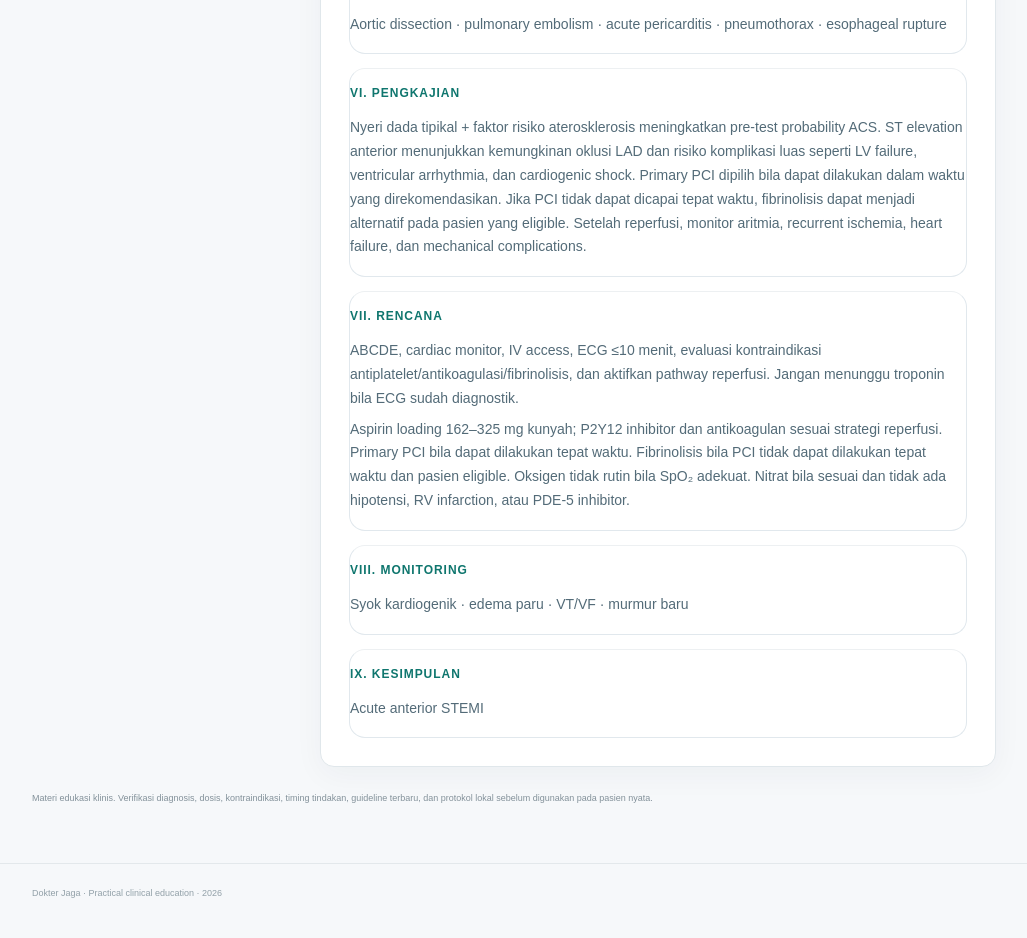
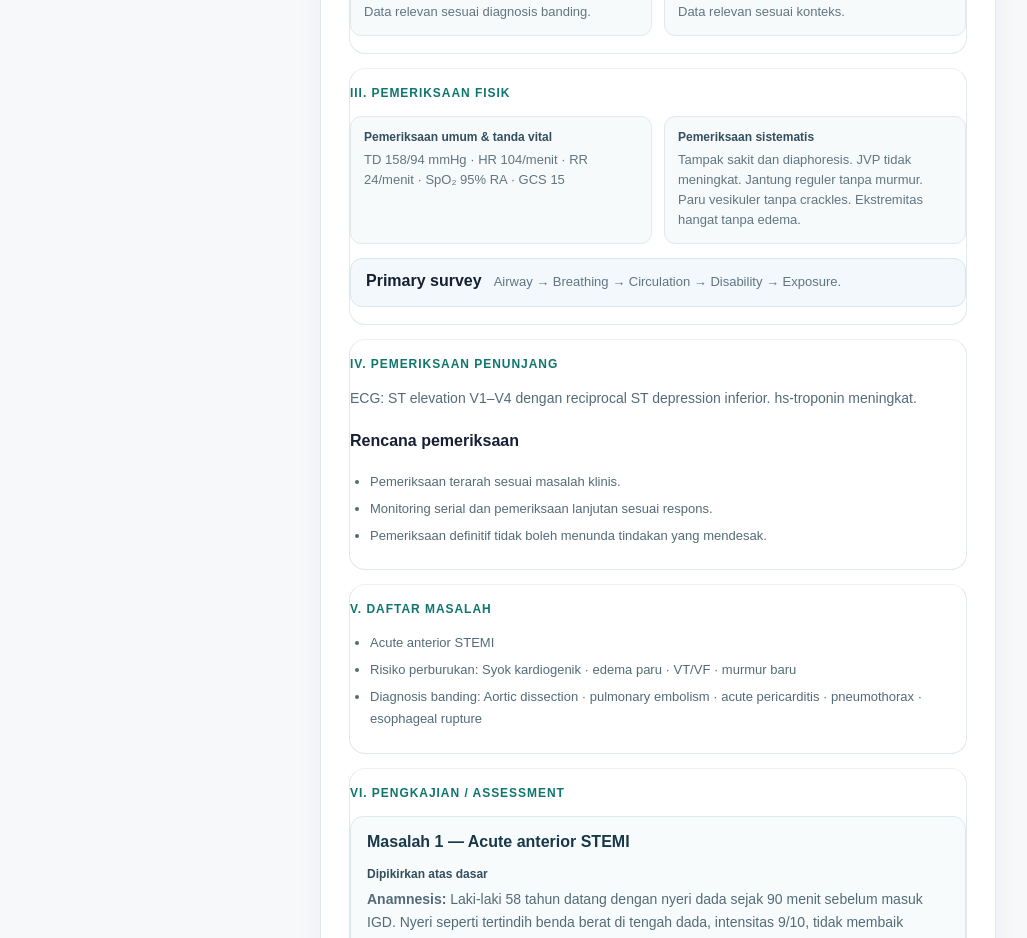
Before and after one commit to dwimakdasarimd-star/dokter-jaga-v1, a Next.js app: page /emergency in a window 1280 px wide. Shown: the part 1000-1938 px from the top of the page, without its empty margins (250-1277 px from the left). Built offline with nearby package versions, Linux system fonts and the light colour scheme.

Commit message:
refactor: expand POMR sections

```diff
--- a/app/emergency/POMRCaseView.tsx
+++ b/app/emergency/POMRCaseView.tsx
@@ -1,4 +1,21 @@
 'use client'
 import type { EmergencyCase } from './cases'
 import type { Discussion } from './discussions'
-export default function POMRCaseView({item,discussion}:{item:EmergencyCase;discussion?:Discussion}){return <div className="pomr-case"><section className="pomr-block"><div className="pomr-title">I. Identitas</div><p>{item.title} · {item.category}</p></section><section className="pomr-block"><div className="pomr-title">II. Anamnesis</div><p>{item.vignette}</p></section><section className="pomr-block"><div className="pomr-title">III. Pemeriksaan Fisik</div><p>{item.vitals}</p><p>{item.exam}</p></section><section className="pomr-block"><div className="pomr-title">IV. Pemeriksaan Penunjang</div><p>{item.tests}</p></section><section className="pomr-block"><div className="pomr-title">V. Daftar Masalah</div><p>{item.diagnosis}</p><p>{item.ddx}</p></section><section className="pomr-block"><div className="pomr-title">VI. Pengkajian</div><p>{discussion?.reasoning?.join(' ')}</p></section><section className="pomr-block"><div className="pomr-title">VII. Rencana</div><p>{item.approach}</p><p>{item.treatment}</p></section><section className="pomr-block"><div className="pomr-title">VIII. Monitoring</div><p>{item.redflags}</p></section><section className="pomr-block"><div className="pomr-title">IX. Kesimpulan</div><p>{item.diagnosis}</p></section></div>}
+
+export default function POMRCaseView({item,discussion}:{item:EmergencyCase;discussion?:Discussion}){
+ const list=(xs:string[])=> <ul className="pomr-list">{xs.map((x,i)=><li key={i}>{x}</li>)}</ul>
+ return <div className="pomr-case">
+  <section className="pomr-block"><div className="pomr-title">I. Identitas & Keluhan Utama</div><div className="pomr-grid two"><div><b>Case</b><span>{String(item.id).padStart(3,'0')}</span></div><div><b>Kategori</b><span>{item.category}</span></div><div><b>Diagnosis kerja</b><span>{item.diagnosis}</span></div><div><b>Prioritas</b><span>Emergensi</span></div></div><div className="pomr-sub"><b>Keluhan utama</b><p>{item.vignette.split('. ')[0]}.</p></div></section>
+  <section className="pomr-block"><div className="pomr-title">II. Anamnesis</div><h4>Riwayat Penyakit Sekarang</h4><p>{item.vignette}</p><div className="pomr-grid two"><div><b>Riwayat penyakit dahulu</b><span>Komorbid dan faktor risiko yang tersedia pada kasus.</span></div><div><b>Obat & alergi</b><span>Data yang perlu dikonfirmasi.</span></div><div><b>Riwayat keluarga</b><span>Data relevan sesuai diagnosis banding.</span></div><div><b>Sosial & kebiasaan</b><span>Data relevan sesuai konteks.</span></div></div></section>
+  <section className="pomr-block"><div className="pomr-title">III. Pemeriksaan Fisik</div><div className="pomr-grid two"><div><b>Pemeriksaan umum & tanda vital</b><span>{item.vitals}</span></div><div><b>Pemeriksaan sistematis</b><span>{item.exam}</span></div></div><div className="pomr-callout"><b>Primary survey</b><span>Airway → Breathing → Circulation → Disability → Exposure.</span></div></section>
+  <section className="pomr-block"><div className="pomr-title">IV. Pemeriksaan Penunjang</div><p>{item.tests}</p><h4>Rencana pemeriksaan</h4>{list(['Pemeriksaan terarah sesuai masalah klinis.','Monitoring serial dan pemeriksaan lanjutan sesuai respons.','Pemeriksaan definitif tidak boleh menunda tindakan yang mendesak.'])}</section>
+  <section className="pomr-block"><div className="pomr-title">V. Daftar Masalah</div>{list([item.diagnosis,`Risiko perburukan: ${item.redflags}`,`Diagnosis banding: ${item.ddx}`])}</section>
+  <section className="pomr-block"><div className="pomr-title">VI. Pengkajian / Assessment</div><div className="assessment-card"><h4>Masalah 1 — {item.diagnosis}</h4><h5>Dipikirkan atas dasar</h5><p><b>Anamnesis:</b> {item.vignette}</p><p><b>Pemeriksaan fisik:</b> {item.vitals} {item.exam}</p><p><b>Pemeriksaan penunjang:</b> {item.tests}</p><h5>Analisis / clinical reasoning</h5>{list(discussion?.reasoning||[`Temuan klinis mendukung ${item.diagnosis}.`,`Diagnosis banding: ${item.ddx}.`])}</div><div className="assessment-card"><h4>Key clinical points</h4>{list(discussion?.keyPoints||[item.approach])}</div></section>
+  <section className="pomr-block"><div className="pomr-title">VII. Rencana Diagnostik</div>{list([`Konfirmasi dan stratifikasi ${item.diagnosis}.`,'Evaluasi komplikasi sesuai kondisi.','Lakukan reassessment bila temuan berubah.'])}</section>
+  <section className="pomr-block"><div className="pomr-title">VIII. Rencana Tatalaksana</div><div className="pomr-treatment"><b>Rencana utama</b><p>{item.treatment}</p></div><div className="pomr-sub"><b>Disposition</b><p>{item.disposition}</p></div></section>
+  <section className="pomr-block"><div className="pomr-title">IX. Monitoring & Reassessment</div>{list(['Serial evaluasi kondisi klinis dan respons terhadap intervensi.','Dokumentasikan terapi, waktu, respons, dan efek samping.','Jika memburuk, ulangi penilaian sistematis dan evaluasi diagnosis banding.'])}<div className="pomr-danger"><b>RED FLAGS</b><span>{item.redflags}</span></div></section>
+  <section className="pomr-block"><div className="pomr-title">X. Pitfall</div>{list(discussion?.pitfalls||['Jangan melewatkan kondisi yang mendesak.','Lakukan reassessment serial.'])}</section>
+  <section className="pomr-block"><div className="pomr-title">XI. Kesimpulan / Ringkasan</div><p>{item.vignette} Temuan utama: {item.vitals}. {item.exam} Pemeriksaan: {item.tests} Diagnosis kerja: <b>{item.diagnosis}</b>.</p></section>
+  <section className="pomr-block"><div className="pomr-title">XII. Prognosis & Evidence Base</div><div className="pomr-grid two"><div><b>Faktor prognosis</b><span>{item.redflags}</span></div><div><b>Guideline</b><span>{discussion?.guideline||'Verifikasi guideline diagnosis-spesifik terbaru dan protokol lokal.'}</span></div></div>{discussion?.guidelineUrl&&<a className="guideline-link" href={discussion.guidelineUrl} target="_blank" rel="noreferrer">Buka referensi resmi ↗</a>}</section>
+ </div>
+}
```
